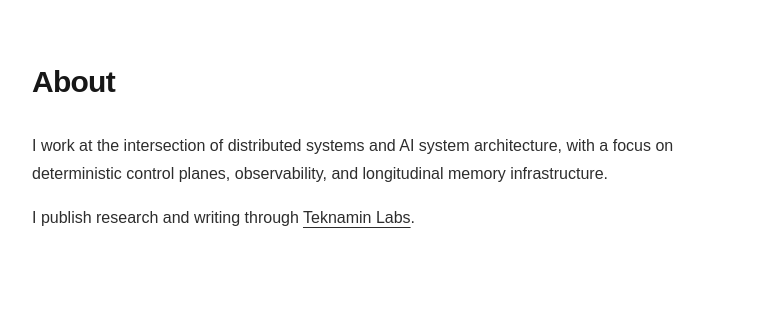
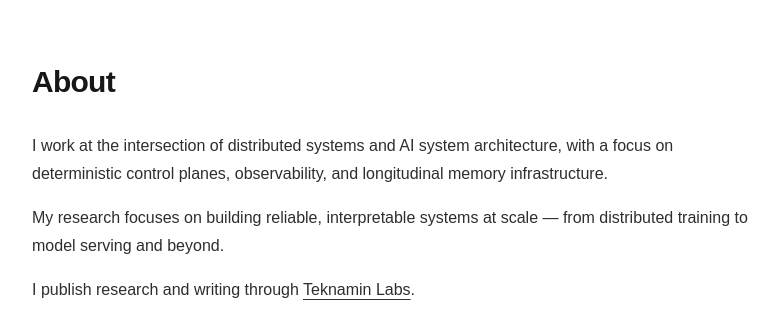
Before and after one commit to aravindravi-research/aravindravi-research.github.io, a Next.js app: page /about in a window 1280 px wide. Shown: the top 336 px of the page, without its empty margins (248-1027 px from the left). Built offline with nearby package versions, Linux system fonts and the light colour scheme; no server answers.

Commit message:
Clarify About page research focus (#10)

```diff
--- a/src/app/about/page.tsx
+++ b/src/app/about/page.tsx
@@ -9,6 +9,11 @@ export default function AboutPage() {
       </p>
 
       <p className="mt-4 leading-7 opacity-90">
+        My research focuses on building reliable, interpretable systems at scale — from distributed
+        training to model serving and beyond.
+      </p>
+
+      <p className="mt-4 leading-7 opacity-90">
         I publish research and writing through <a className="underline underline-offset-4" href="https://www.teknamin.com">Teknamin Labs</a>.
       </p>
     </main>
```
